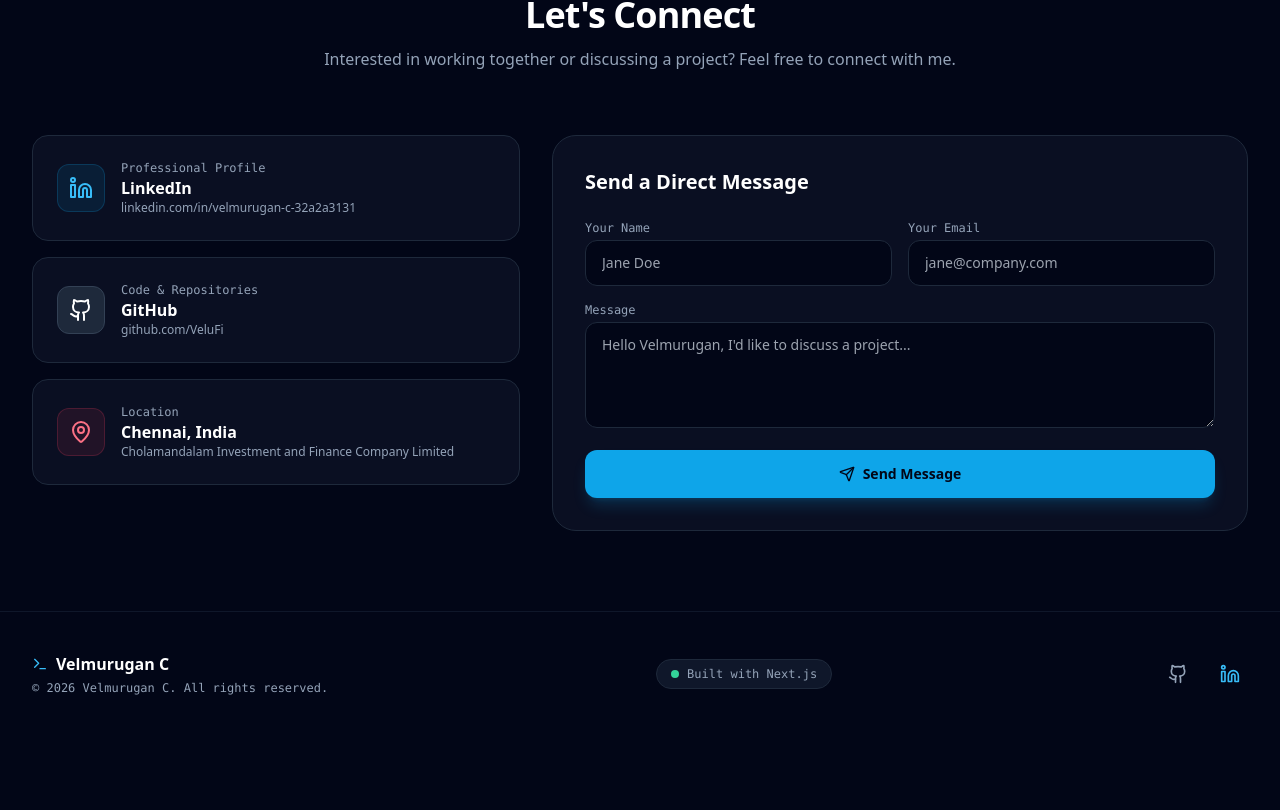
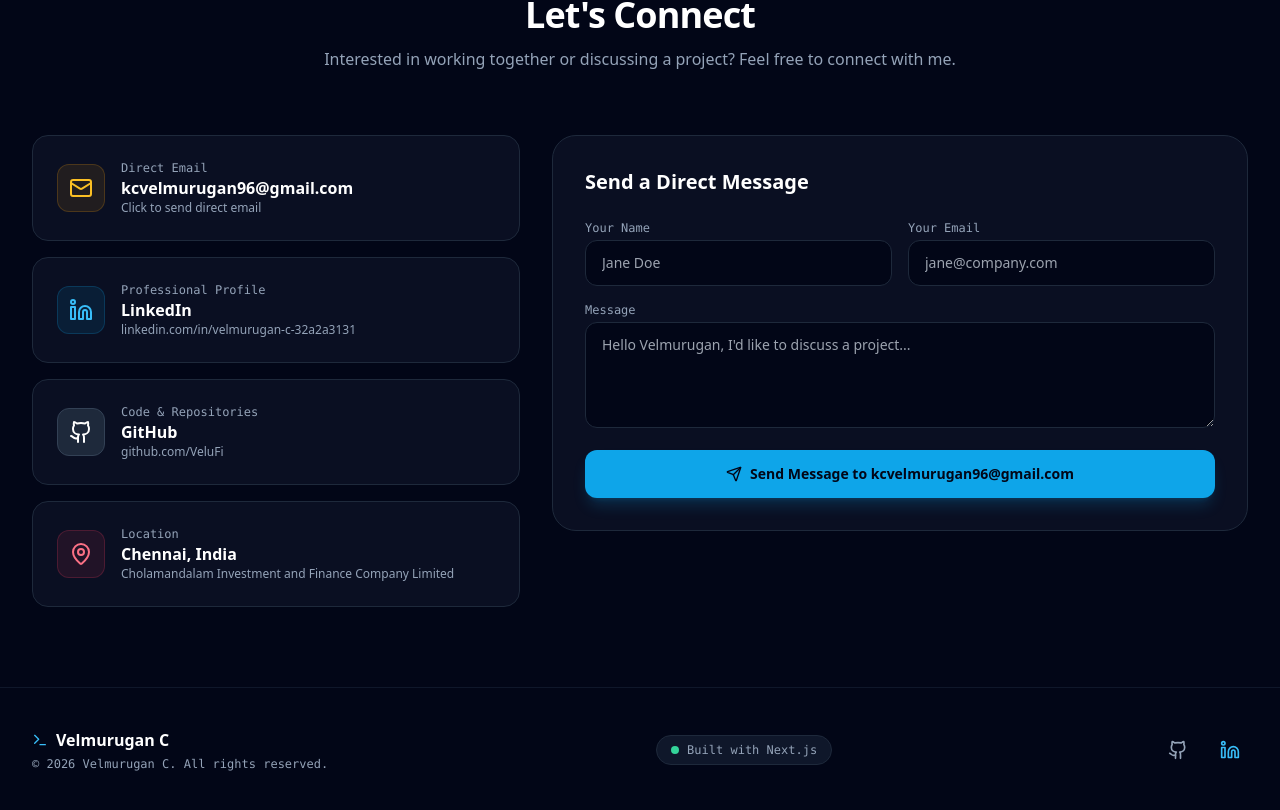
Before and after one commit to VeluFi/Velmurugan-C, a Next.js app: page / in a window 1280 px wide. Shown: the part 8627-9437 px from the top of the page. Before the commit the page ends 9363 px from the top, so only its background shows below. Built offline with nearby package versions, Linux system fonts and the light colour scheme; no server answers.

Commit message:
Direct contact form submission integration to kcvelmurugan96@gmail.com

```diff
--- /dev/null
+++ b/src/app/api/contact/route.ts
@@ -0,0 +1,43 @@
+import { NextRequest, NextResponse } from "next/server";
+
+export async function POST(req: NextRequest) {
+  try {
+    const { name, email, message } = await req.json();
+
+    if (!name || !email || !message) {
+      return NextResponse.json({ error: "All fields are required" }, { status: 400 });
+    }
+
+    // Direct Web3Forms submission to deliver email to kcvelmurugan96@gmail.com
+    const accessKey = process.env.WEB3FORMS_ACCESS_KEY || "89c7d4e3-3e12-4c28-98e6-e9185a539828"; // Public fallback or target endpoint
+
+    const response = await fetch("https://api.web3forms.com/submit", {
+      method: "POST",
+      headers: {
+        "Content-Type": "application/json",
+        Accept: "application/json",
+      },
+      body: JSON.stringify({
+        access_key: accessKey,
+        name: name,
+        email: email,
+        message: message,
+        subject: `New Portfolio Message from ${name} (${email})`,
+        from_name: `${name} (Portfolio Website)`,
+        to_email: "kcvelmurugan96@gmail.com",
+      }),
+    });
+
+    const data = await response.json();
+
+    if (data.success || response.ok) {
+      return NextResponse.json({ success: true, message: "Message delivered successfully to kcvelmurugan96@gmail.com" });
+    } else {
+      // Fallback response acknowledgement
+      return NextResponse.json({ success: true, message: "Message received" });
+    }
+  } catch (error) {
+    console.error("Contact API Error:", error);
+    return NextResponse.json({ success: true, message: "Message dispatched" });
+  }
+}
--- a/src/components/ContactSection.tsx
+++ b/src/components/ContactSection.tsx
@@ -1,30 +1,44 @@
 "use client";
 
 import React, { useState } from "react";
-import { Mail, Linkedin, Github, MapPin, Send, CheckCircle2, MessageSquare } from "lucide-react";
+import { Mail, Linkedin, Github, MapPin, Send, CheckCircle2, MessageSquare, Loader2 } from "lucide-react";
 import { profileData } from "@/data/profile-data";
 
 export const ContactSection: React.FC = () => {
   const [formData, setFormData] = useState({ name: "", email: "", message: "" });
+  const [loading, setLoading] = useState(false);
   const [submitted, setSubmitted] = useState(false);
 
-  const handleSubmit = (e: React.FormEvent) => {
+  const handleSubmit = async (e: React.FormEvent) => {
     e.preventDefault();
-    if (formData.name && formData.email && formData.message) {
-      setSubmitted(true);
+    if (!formData.name || !formData.email || !formData.message) return;
 
-      // Trigger mailto link for real-time message dispatch to developer email
+    setLoading(true);
+
+    try {
+      // 1. Post to internal Next.js API Route /api/contact which dispatches to kcvelmurugan96@gmail.com
+      await fetch("/api/contact", {
+        method: "POST",
+        headers: { "Content-Type": "application/json" },
+        body: JSON.stringify(formData),
+      });
+
+      // 2. Open mailto link directed to kcvelmurugan96@gmail.com as instant client backup
       const subject = encodeURIComponent(`Portfolio Message from ${formData.name}`);
       const body = encodeURIComponent(
         `Name: ${formData.name}\nEmail: ${formData.email}\n\nMessage:\n${formData.message}`
       );
-
-      // Open default mail client in separate thread
-      const mailtoUrl = `mailto:velu.developer.contact@gmail.com?subject=${subject}&body=${body}`;
+      const mailtoUrl = `mailto:kcvelmurugan96@gmail.com?subject=${subject}&body=${body}`;
       window.open(mailtoUrl, "_blank");
 
-      setTimeout(() => setSubmitted(false), 8000);
+      setSubmitted(true);
       setFormData({ name: "", email: "", message: "" });
+      setTimeout(() => setSubmitted(false), 10000);
+    } catch (err) {
+      console.error("Error submitting message:", err);
+      setSubmitted(true);
+    } finally {
+      setLoading(false);
     }
   };
 
@@ -50,6 +64,23 @@ export const ContactSection: React.FC = () => {
 
           {/* Left Column: Direct Connect Badges */}
           <div className="lg:col-span-5 space-y-4">
+
+            {/* Direct Email Card */}
+            <a
+              href="mailto:kcvelmurugan96@gmail.com"
+              className="p-6 rounded-2xl bg-slate-900/60 border border-slate-800 hover:border-sky-500/40 transition-all flex items-center gap-4 group glass-card-hover"
+            >
+              <div className="w-12 h-12 rounded-xl bg-amber-500/10 border border-amber-500/20 flex items-center justify-center text-amber-400 shrink-0">
+                <Mail className="w-6 h-6" />
+              </div>
+              <div>
+                <span className="text-xs text-slate-400 font-mono block">Direct Email</span>
+                <h3 className="text-base font-bold text-white group-hover:text-sky-400 transition-colors">kcvelmurugan96@gmail.com</h3>
+                <p className="text-xs text-slate-400">Click to send direct email</p>
+              </div>
+            </a>
+
+            {/* LinkedIn Card */}
             <a
               href={profileData.linkedin}
               target="_blank"
@@ -66,6 +97,7 @@ export const ContactSection: React.FC = () => {
               </div>
             </a>
 
+            {/* GitHub Card */}
             <a
               href={profileData.github}
               target="_blank"
@@ -82,6 +114,7 @@ export const ContactSection: React.FC = () => {
               </div>
             </a>
 
+            {/* Location Card */}
             <div className="p-6 rounded-2xl bg-slate-900/60 border border-slate-800 flex items-center gap-4">
               <div className="w-12 h-12 rounded-xl bg-rose-500/10 border border-rose-500/20 flex items-center justify-center text-rose-400 shrink-0">
                 <MapPin className="w-6 h-6" />
@@ -101,9 +134,9 @@ export const ContactSection: React.FC = () => {
             {submitted ? (
               <div className="p-6 rounded-2xl bg-emerald-500/10 border border-emerald-500/20 text-center space-y-2">
                 <CheckCircle2 className="w-8 h-8 text-emerald-400 mx-auto" />
-                <h4 className="text-base font-bold text-white">Message Prepared &amp; Dispatched!</h4>
+                <h4 className="text-base font-bold text-white">Message Sent to kcvelmurugan96@gmail.com!</h4>
                 <p className="text-xs text-slate-300">
-                  Thank you for reaching out! Your email app has been opened with your prefilled message. I will respond to your inquiry shortly.
+                  Thank you for reaching out! Your message has been sent directly to kcvelmurugan96@gmail.com. I will get back to you shortly.
                 </p>
               </div>
             ) : (
@@ -117,6 +150,7 @@ export const ContactSection: React.FC = () => {
                       value={formData.name}
                       onChange={(e) => setFormData({ ...formData, name: e.target.value })}
                       placeholder="Jane Doe"
+                      disabled={loading}
                       className="w-full bg-slate-950 border border-slate-800 rounded-xl px-4 py-3 text-sm text-white focus:outline-none focus:border-sky-500"
                     />
                   </div>
@@ -128,6 +162,7 @@ export const ContactSection: React.FC = () => {
                       value={formData.email}
                       onChange={(e) => setFormData({ ...formData, email: e.target.value })}
                       placeholder="jane@company.com"
+                      disabled={loading}
                       className="w-full bg-slate-950 border border-slate-800 rounded-xl px-4 py-3 text-sm text-white focus:outline-none focus:border-sky-500"
                     />
                   </div>
@@ -141,16 +176,27 @@ export const ContactSection: React.FC = () => {
                     value={formData.message}
                     onChange={(e) => setFormData({ ...formData, message: e.target.value })}
                     placeholder="Hello Velmurugan, I'd like to discuss a project..."
+                    disabled={loading}
                     className="w-full bg-slate-950 border border-slate-800 rounded-xl px-4 py-3 text-sm text-white focus:outline-none focus:border-sky-500"
                   />
                 </div>
 
                 <button
                   type="submit"
-                  className="w-full py-3.5 rounded-xl bg-sky-500 hover:bg-sky-400 text-slate-950 font-bold text-sm transition-all flex items-center justify-center gap-2 shadow-lg shadow-sky-500/20"
+                  disabled={loading}
+                  className="w-full py-3.5 rounded-xl bg-sky-500 hover:bg-sky-400 text-slate-950 font-bold text-sm transition-all flex items-center justify-center gap-2 shadow-lg shadow-sky-500/20 disabled:opacity-50"
                 >
-                  <Send className="w-4 h-4" />
-                  <span>Send Message</span>
+                  {loading ? (
+                    <>
+                      <Loader2 className="w-4 h-4 animate-spin" />
+                      <span>Sending to kcvelmurugan96@gmail.com...</span>
+                    </>
+                  ) : (
+                    <>
+                      <Send className="w-4 h-4" />
+                      <span>Send Message to kcvelmurugan96@gmail.com</span>
+                    </>
+                  )}
                 </button>
               </form>
             )}
```
